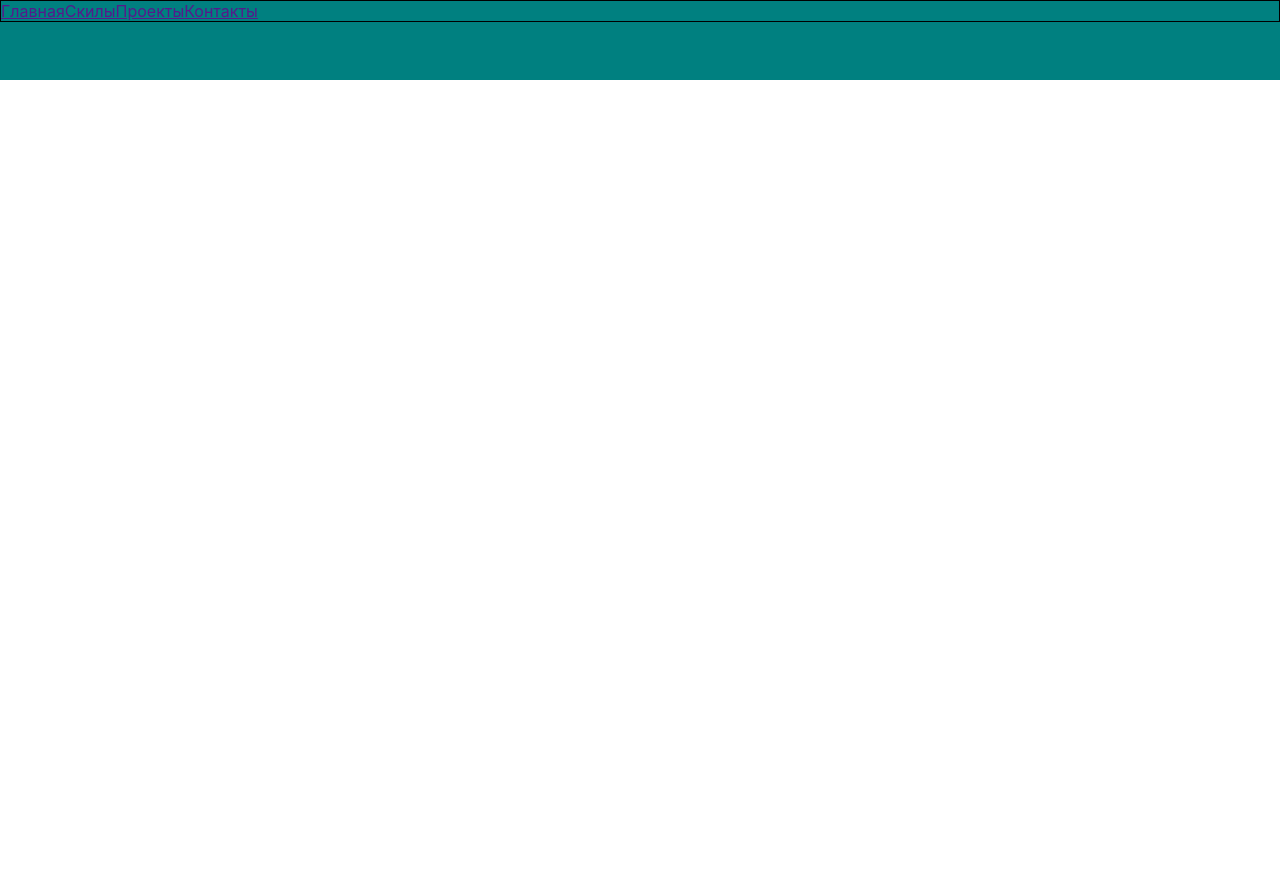
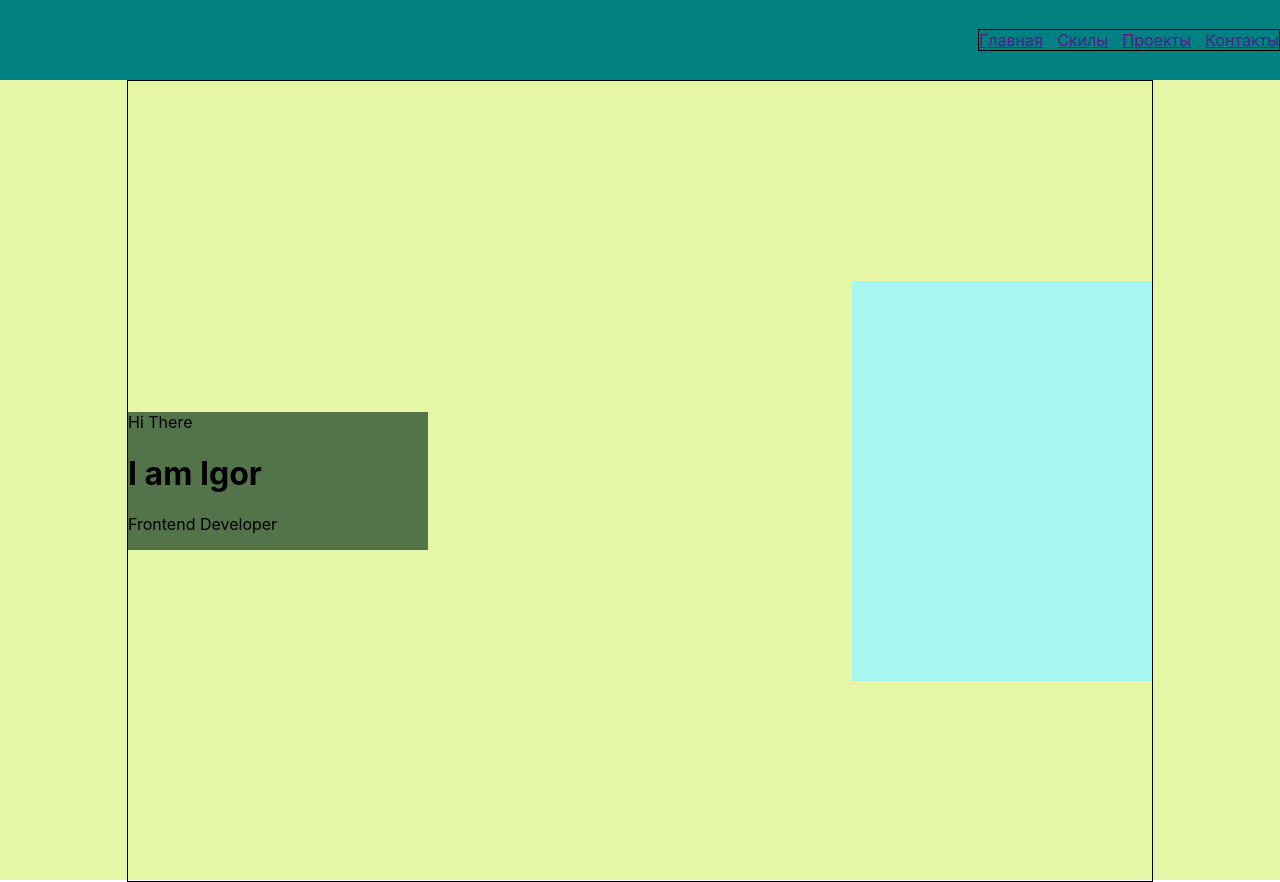
Before and after one commit to Freiii21/portfolio-react, a React (Create React App) app: page / in a window 1280 px wide. Before the commit the page ends 800 px from the top, so only its background shows below. Built offline with nearby package versions, Linux system fonts and the light colour scheme.

Commit message:
#42 portfolio_2

```diff
--- a/src/App.tsx
+++ b/src/App.tsx
@@ -1,12 +1,14 @@
 import React, {useState} from 'react';
 import './App.css';
 import {Header} from './header/Header';
+import {Main} from './main/Main';
 
 function App() {
 
     return (
         <div className="App">
             <Header />
+            <Main />
         </div>
     );
 }
--- a/src/header/Header.module.css
+++ b/src/header/Header.module.css
@@ -1,4 +1,7 @@
 .header {
     height: 80px;
     background-color: teal;
+    display: flex;
+    justify-content: flex-end;
+    align-items: center;
 }
--- /dev/null
+++ b/src/main/Main.module.css
@@ -0,0 +1,22 @@
+.main{
+    height: 100vh;
+    background-color: #e5f6a7;
+}
+.container{
+    border: 1px solid;
+    height: 100%;
+    width: 80%;
+    margin: 0 auto;
+    display: flex;
+    align-items: center;
+    justify-content: space-between;
+}
+.greeting{
+    width: 300px;
+    background-color: #53734b;
+}
+.photo{
+    width: 300px;
+    height: 400px;
+    background-color: #a7f6ef;
+}
--- /dev/null
+++ b/src/main/Main.tsx
@@ -0,0 +1,17 @@
+import React from 'react';
+import s from './Main.module.css'
+
+export const Main = () => {
+    return (
+        <div className={s.main}>
+            <div className={s.container}>
+                <div className={s.greeting}>
+                    <span>Hi There</span>
+                    <h1>I am Igor</h1>
+                    <p>Frontend Developer</p>
+                </div>
+                <div className={s.photo}></div>
+            </div>
+        </div>
+    );
+}
--- a/src/nav/Nav.module.css
+++ b/src/nav/Nav.module.css
@@ -1,3 +1,6 @@
 .nav {
     border: 1px solid;
+    width: 300px;
+    display: flex;
+    justify-content: space-between;
 }
```
